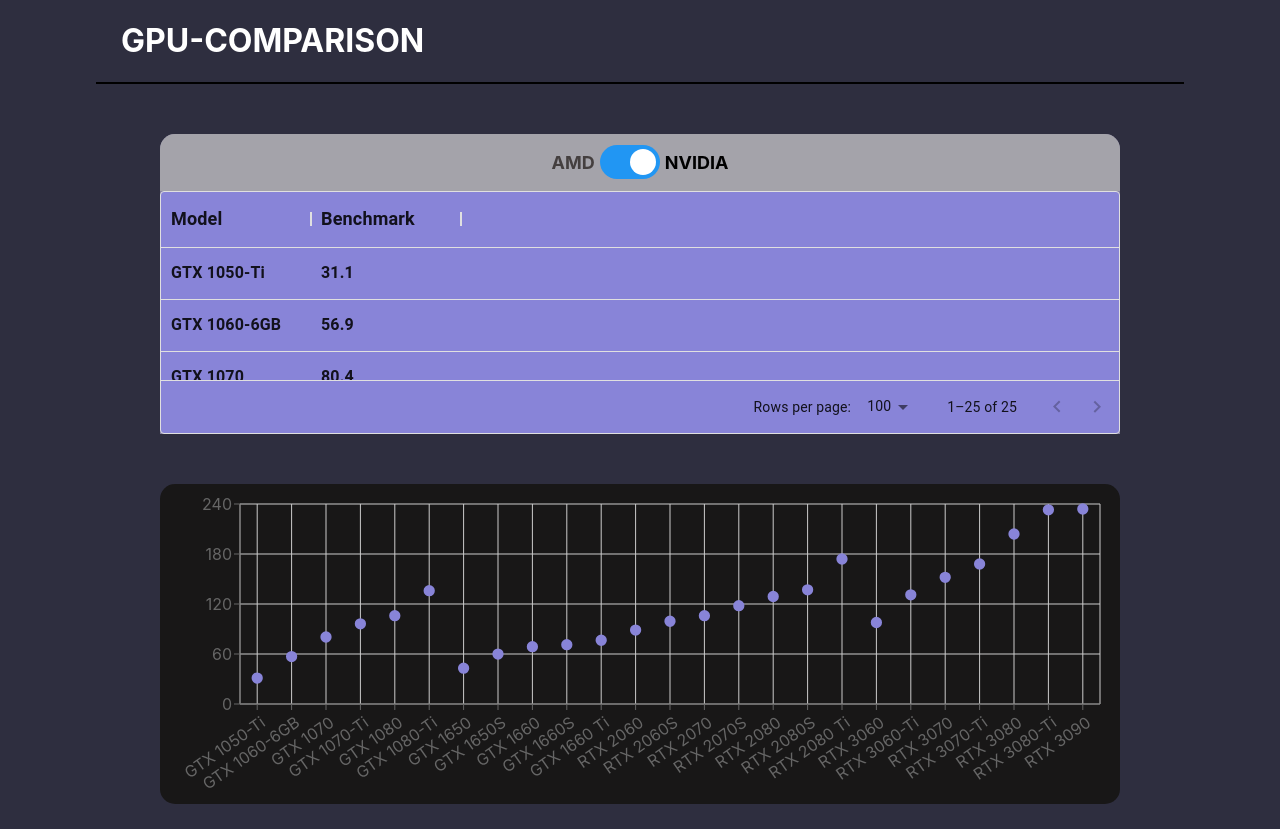
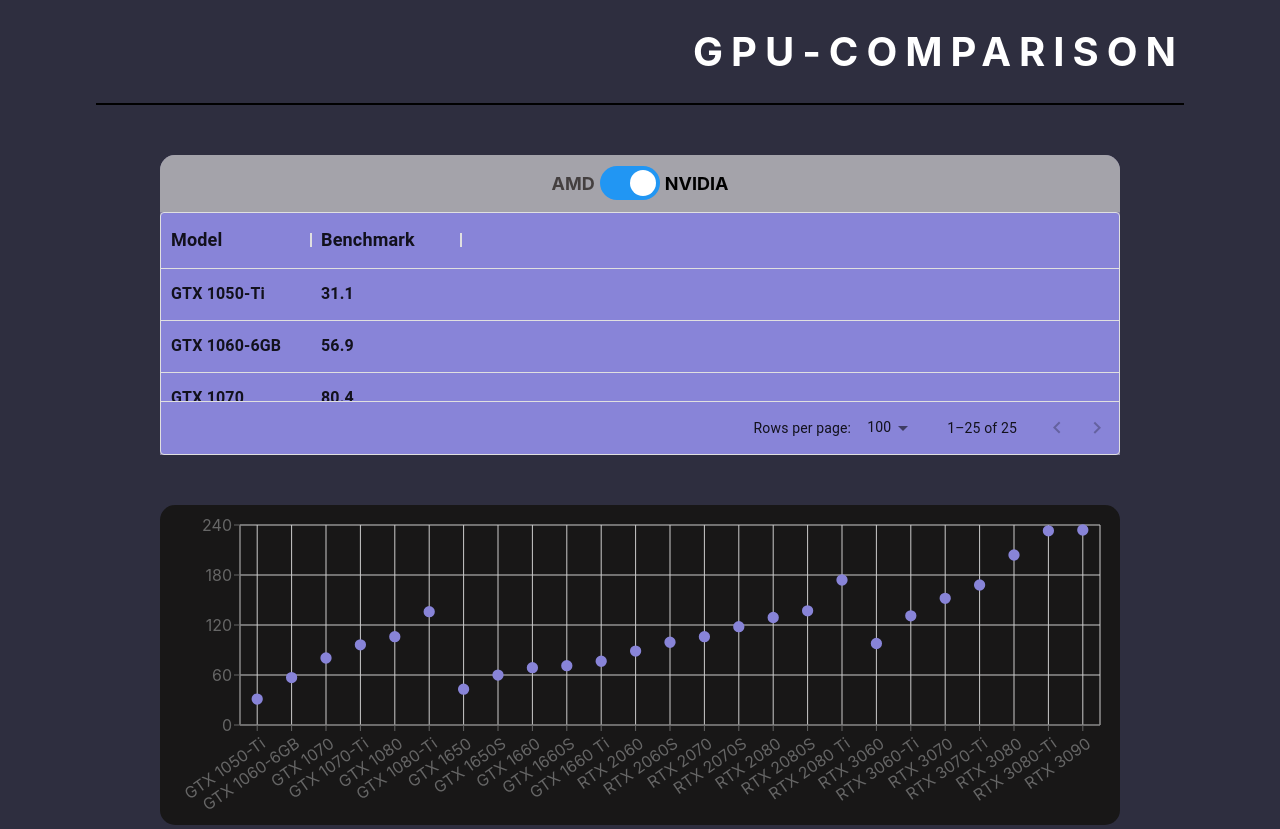
Before and after one commit to brandonrainey/gpu-comparison, a Next.js app: page / in a window 1280 px wide. Before the commit the page ends 808 px from the top, so only its background shows below. Built offline with nearby package versions, Linux system fonts and the light colour scheme.

Commit message:
small css changes

```diff
--- a/nbnb.js
+++ /dev/null
@@ -1,3 +0,0 @@
-export const qqq = [
-
-]
--- a/styles/globals.css
+++ b/styles/globals.css
@@ -153,6 +153,9 @@
 
 .header {
   padding-left: 25px;
+  text-align: right;
+  letter-spacing: 0.5rem;
+  font-size: 40px;
 }
 
 .disabled {
```
